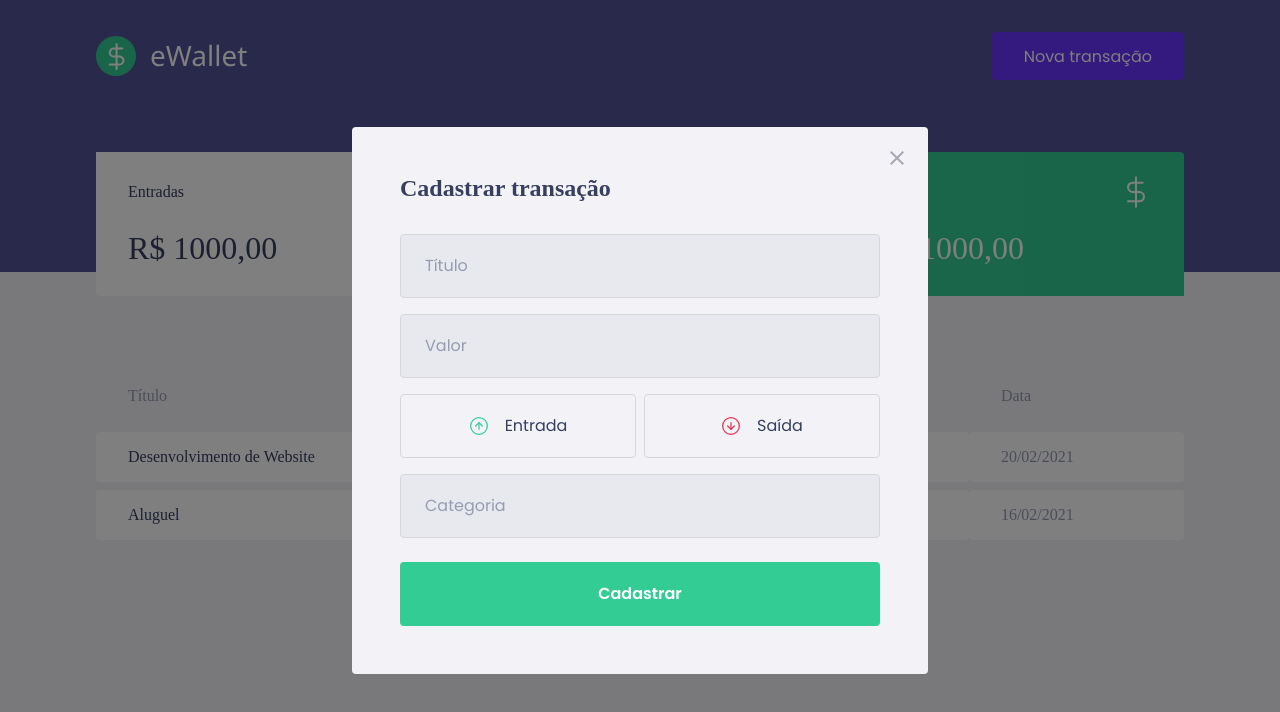
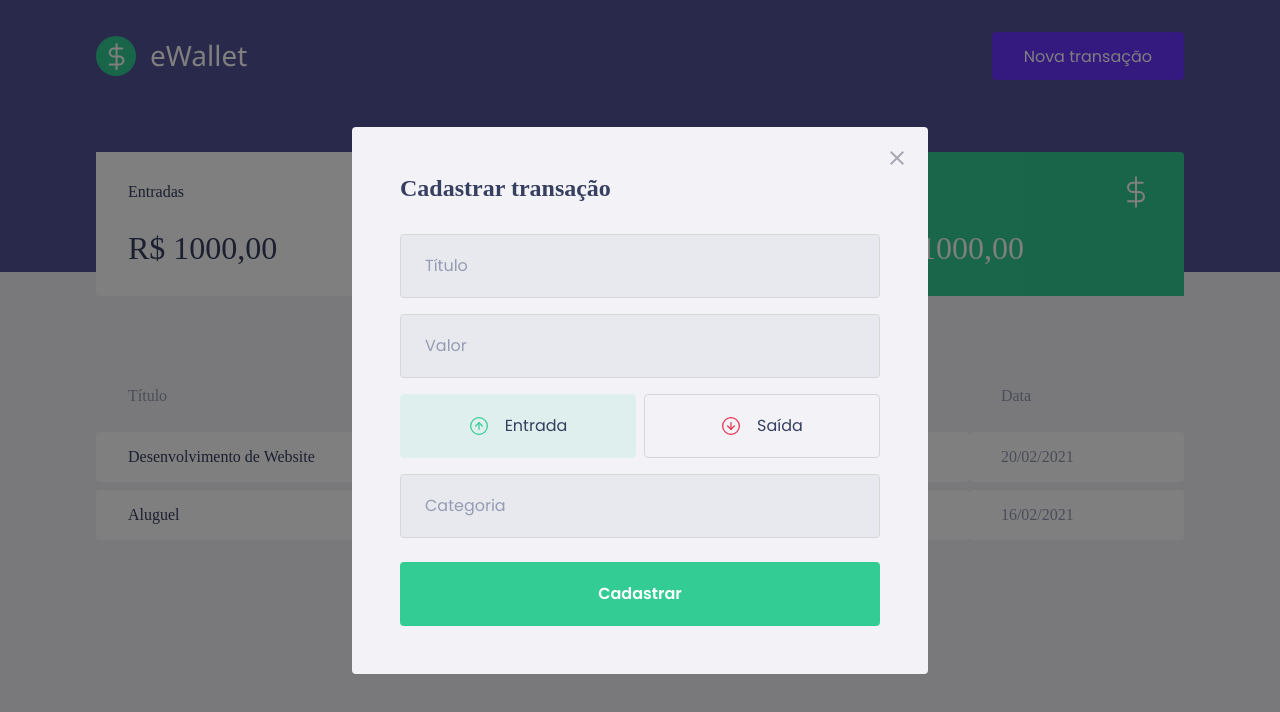
Before and after one commit to 3salles/eWallet, a React (Create React App) app: page / in a window 1280 px wide. Both pictures are taken after a click on the button "Nova transação". Shown: the top 712 px of the page. Built offline with nearby package versions, Linux system fonts and the light colour scheme; no server answers; what miragejs would draw is missing.

Commit message:
style: Add active button colors

```diff
--- a/src/components/NewTransactionModal/index.tsx
+++ b/src/components/NewTransactionModal/index.tsx
@@ -1,10 +1,16 @@
+import { useState } from "react";
 import Modal from "react-modal";
 
 import close from "../../assets/close.svg";
 import income from "../../assets/income.svg";
 import outcome from "../../assets/outcome.svg";
 
-import { Container, Input, TransactionTypeContainer, TransactionButton } from "./styles";
+import {
+  Container,
+  Input,
+  TransactionTypeContainer,
+  TransactionButton,
+} from "./styles";
 
 interface NewTransactionModalProps {
   isOpen: boolean;
@@ -15,6 +21,8 @@ export function NewTransactionModal({
   isOpen,
   onRequestClose,
 }: NewTransactionModalProps) {
+  const [type, setType] = useState<"deposit" | "withdraw">("deposit");
+
   return (
     <Modal
       isOpen={isOpen}
@@ -36,11 +44,21 @@ export function NewTransactionModal({
         <Input type="number" placeholder="Valor" />
 
         <TransactionTypeContainer>
-          <TransactionButton type="button">
+          <TransactionButton
+            type="button"
+            onClick={() => setType("deposit")}
+            isActive={type === "deposit"}
+            activeColor="green"
+          >
             <img src={income} alt="Entrada" />
             <span>Entrada</span>
           </TransactionButton>
-          <TransactionButton type="button">
+          <TransactionButton
+            type="button"
+            onClick={() => setType("withdraw")}
+            isActive={type === "withdraw"}
+            activeColor="red"
+          >
             <img src={outcome} alt="Saída" />
             <span>Saída</span>
           </TransactionButton>
--- a/src/components/NewTransactionModal/styles.ts
+++ b/src/components/NewTransactionModal/styles.ts
@@ -1,5 +1,15 @@
-import styled from "styled-components";
-import { darken } from "polished"
+import styled, { css } from "styled-components";
+import { darken, transparentize } from "polished"
+
+interface TransactionButtonProps {
+  isActive: boolean;
+  activeColor: 'green' | 'red';
+}
+
+const colors = {
+  green: '#33CC95',
+  red: '#E52E4D'
+}
 
 export const Container = styled.form`
   h2 {
@@ -52,7 +62,7 @@ export const TransactionTypeContainer = styled.div`
   gap: 0.5rem;
 `
 
-export const TransactionButton = styled.button`
+export const TransactionButton = styled.button<TransactionButtonProps>`
   height: 4rem;
   border: 1px solid #D7D7D7;
   border-radius: 0.25rem;
@@ -66,6 +76,11 @@ export const TransactionButton = styled.button`
     border-color: ${darken(0.1, '#D7D7D7')};
   }
 
+  ${({isActive, activeColor}) => isActive && css`
+  background: ${transparentize(0.9, colors[activeColor])};
+  border: 0;
+  `}
+
   img {
     width: 20px;
     height: 20px;
```
